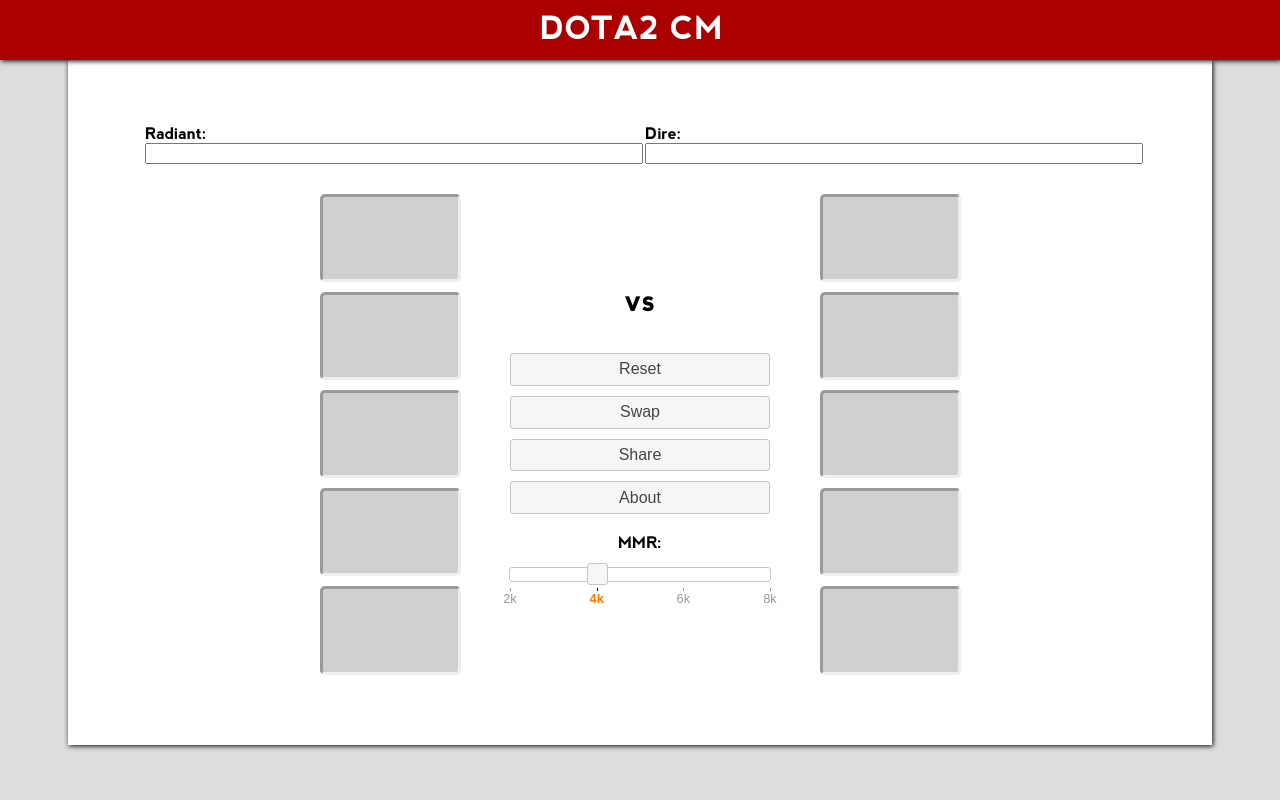
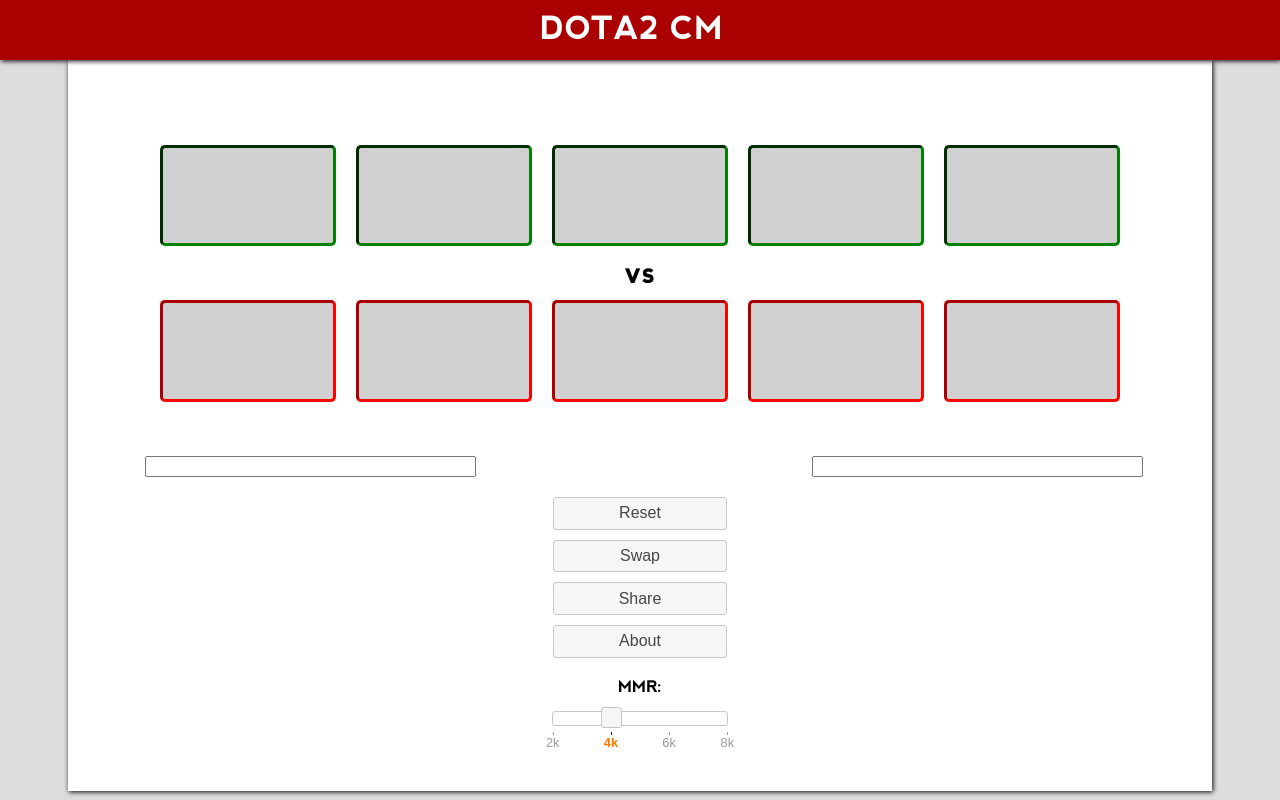
Before and after one commit to growthHyo/dotadrafter, a Flask app: page / in a window 1280 px wide. Run offline with Flask 2, Linux system fonts and the light colour scheme; data that the repository does not hold is empty; parts of the project's set-up code (start-up, migrations or seed data) failed here and were passed over; some libraries are stand-ins or nearby versions.

Commit message:
Improved UI

```diff
--- a/dota_api.py
+++ b/dota_api.py
@@ -69,7 +69,7 @@
 
 
     def retry_request(self, request, sleep=None):
-        #print(request['url'])
+        #print('Error', request['url'])
         self.errors += 1
         #self.api_key_num = abs(self.api_key_num - 1)
         #self.api_key = self.api_keys[self.api_key_num]
--- a/doto_dl_linux.py
+++ b/doto_dl_linux.py
@@ -9,7 +9,7 @@
 drafter = DotoAnn()
 api = Dota_API()
 
-next_id = '1808518935'
+next_id = '2107951070'
 latest_start_time = None
 
 for m in Match.select().order_by(Match.seq_num.desc()).limit(1):
--- a/drafterANN.py
+++ b/drafterANN.py
@@ -47,7 +47,7 @@
 mmr_default = 4000
 
 # Parameters
-learning_rate = 0.00005
+learning_rate = 0.00006
 epoch_size = 1500
 max_heroes = 120
 
--- a/web/templates/index.html
+++ b/web/templates/index.html
@@ -57,9 +57,7 @@
                 margin:auto;
             }
 
-            #sub_main {
-                display:flex;
-                justify-content:space-between;
+            #picks {
                 margin-top:15px;
             }
 
@@ -73,10 +71,13 @@
             .d_suggest > img,
             div.pick > img {
                 width:100%;
+                display:block;
             }
 
             #search_inputs {
+                margin-top: 10px;
                 display:flex;
+                align-items:flex-end;
             }
 
             #search_inputs > div {
@@ -86,13 +87,9 @@
 
             #r_heroes,
             #d_heroes {
-                flex:1;
                 margin-left:10px;
                 margin-right:10px;
-            }
-
-            #sub_main_middle {
-                flex: 2;
+                display:flex;
             }
 
             #search_inputs input {
@@ -102,19 +99,22 @@
             #r_suggest,
             #d_suggest{
                 display:flex;
-                flex: 1;
+                flex: 2;
                 flex-wrap:wrap;
                 align-items:flex-start;
                 align-self:flex-start;
+            }
+
+            #r_suggest {
+                justify-content:flex-end;
             }
 
             .r_suggest,
             .d_suggest{
                 margin:2px;
                 border:1px solid;
-                border-color:#CCCCCC;
                 padding:3px;
-                max-width:60px;
+                width:60px;
                 cursor:pointer;
                 cursor:hand;
                 border-radius:2px;
@@ -122,12 +122,22 @@
                 color:black;
             }
 
+            #r_heroes > div.pick,
+            .r_suggest {
+                border-color:green;
+            }
+
+            #d_heroes > div.pick,
+            .d_suggest {
+                border-color:red;
+            }
+
             .r_suggest > span,
             .d_suggest > span{
                 display:block;
                 width:100%;
                 padding-left: 12px;
-                padding-top:2px;
+                margin-top:5px;
             }
 
             div.pick{
@@ -136,32 +146,29 @@
                 border-radius:5px;
                 background-color:#D0D0D0;
                 margin:10px;
-                width:135px;
-                height:auto;
                 cursor:pointer;
                 cursor:hand;
             }
 
             div.nopick{
                 cursor:default;
-                padding-bottom:51%;
             }
 
             #result {
                 width:100%;
                 max-width:260px;
                 margin:auto;
-                margin-top:100px;
                 font-size:30px;
                 text-align: center;
             }
 
             #buttons {
                 display: flex;
-                justify-content: center;
                 flex-direction: column;
                 align-items: center;
-                margin-top:30px;
+                flex: 1;
+                padding-left: 15px;
+                padding-right: 15px;
             }
 
             #buttons > button,
@@ -176,6 +183,11 @@
                 margin-top: 15px;
             }
 
+            #controls {
+                display:flex;
+                margin-top: 10px;
+            }
+
             @media (max-width: 800px) {
                 #background {
                     padding: 2px;
@@ -188,7 +200,6 @@
                 }
 
                 div.pick{
-                    width:auto;
                     margin:5px;
                 }
 
@@ -198,12 +209,9 @@
                     flex:2;
                 }
 
-                #sub_main_middle{
-                    flex:1;
-                }
-
-                #result{
-                    margin-top:0;
+                .r_suggest,
+                .d_suggest {
+                    width:40px;
                 }
             }
         </style>
@@ -265,10 +273,10 @@
                 var d_slots = 5-$("#d_heroes").children().length;
                 var r_slots = 5-$("#r_heroes").children().length;
                 for (var i=0; i<d_slots; i++){
-                    $("#d_heroes").append('<div class="pick nopick"></div>');
+                    $("#d_heroes").append('<div class="pick nopick"><img src="/static/images/pick_template.png"></div>');
                 }
                 for (var i=0; i<r_slots; i++){
-                    $("#r_heroes").append('<div class="pick nopick"></div>');
+                    $("#r_heroes").append('<div class="pick nopick"><img src="/static/images/pick_template.png"></div>');
                 }
 
                 $("#r_heroes > div.pick").click(function(){
@@ -312,7 +320,7 @@
                 r_suggest = r_suggest.sort(function(b,a){
                     return a.score-b.score;
                 })
-                for (var i=0;i<((16 < r_suggest.length)? 16 : r_suggest.length);i++){
+                for (var i=0;i<((24 < r_suggest.length)? 24 : r_suggest.length);i++){
                     var hero = r_suggest[i];
                     var score = ((hero.score-prediction[0])*100).toFixed(1);
                     if (score > 0) {
@@ -339,7 +347,7 @@
                 d_suggest = d_suggest.sort(function(b,a){
                     return a.score-b.score;
                 })
-                for (var i=0;i<((16 < d_suggest.length)? 16 : d_suggest.length);i++){
+                for (var i=0;i<((24 < d_suggest.length)? 24 : d_suggest.length);i++){
                     var hero = d_suggest[i];
                     var score = ((hero.score-prediction[1])*100).toFixed(1);
                     if (score > 0) {
@@ -386,8 +394,8 @@
                     dataType: "json",
                     url: "/calc",
                     data: {
-                        r_hero_input: radiant_heroes.join(','),
-                        d_hero_input: dire_heroes.join(','),
+                        r_hero_input: radiant_heroes.slice(0,5).join(','),
+                        d_hero_input: dire_heroes.slice(0,5).join(','),
                         mmr: $("#mmr").slider("value")
                     }
                 }).done(function(data) {
@@ -496,25 +504,33 @@
             <h2>DOTA2 CM</h2>
         </div>
         <div id="background">
-            <div id="main" style="">
+            <div id="main">
+                <div id="picks">
+                    <div id="r_heroes">
+                    </div>
+                    <div id="result">
+                         <span id="r_score" style="color:green"></span> vs <span id="d_score" style="color:red"></span>
+                    </div>
+                    <div id="d_heroes">
+                    </div>
+                </div>
+
                 <div id="search_inputs">
                     <div>
-                        <label>Radiant:</label><br>
                         <input id="r_hero_input">
                     </div>
+                    <div style="height:50px;">
+                        <div id="loader" style="margin:auto; width:40px; display:none">
+                            <img width="100%" src="/static/images/loader.gif">
+                        </div>
+                    </div>
                     <div>
-                        <label>Dire:</label><br>
                         <input id="d_hero_input">
                     </div>
                 </div>
-                <div id="sub_main">
+
+                <div id="controls">
                     <div id="r_suggest">
-                    </div>
-                    <div id="r_heroes">
-                    </div>
-                    <div id="sub_main_middle">
-                        <div id="result">
-                            <span id="r_score" style="color:green"></span> vs <span id="d_score" style="color:red"></span>
                     </div>
                     <div id="buttons">
                         <button onclick="reset()">Reset</button>
@@ -523,12 +539,6 @@
                         <button onclick="about()">About</button>
                         <label>MMR:</label>
                         <div id="mmr"></div>
-                        </div>
-                        <div id="loader" style="margin:auto; margin-top:60px; width:40px; display:none">
-                            <img width="100%" src="/static/images/loader.gif">
-                        </div>
-                    </div>
-                    <div id="d_heroes">
                     </div>
                     <div id="d_suggest">
                     </div>
```
Also changed, not shown: web/static/images/pick_template.png (added), 1 other file. Lines whose indentation alone changed are shown as unchanged.
